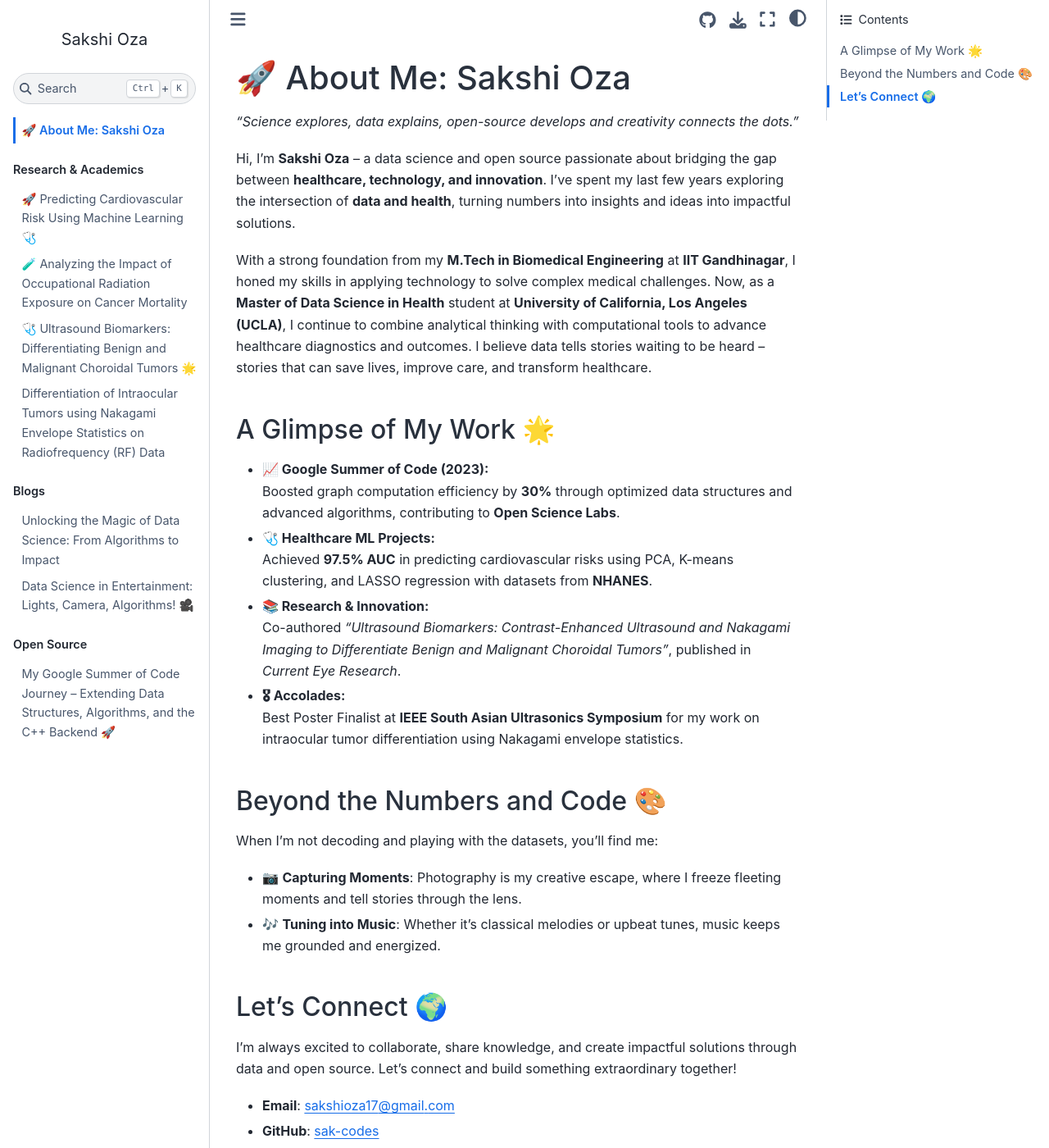
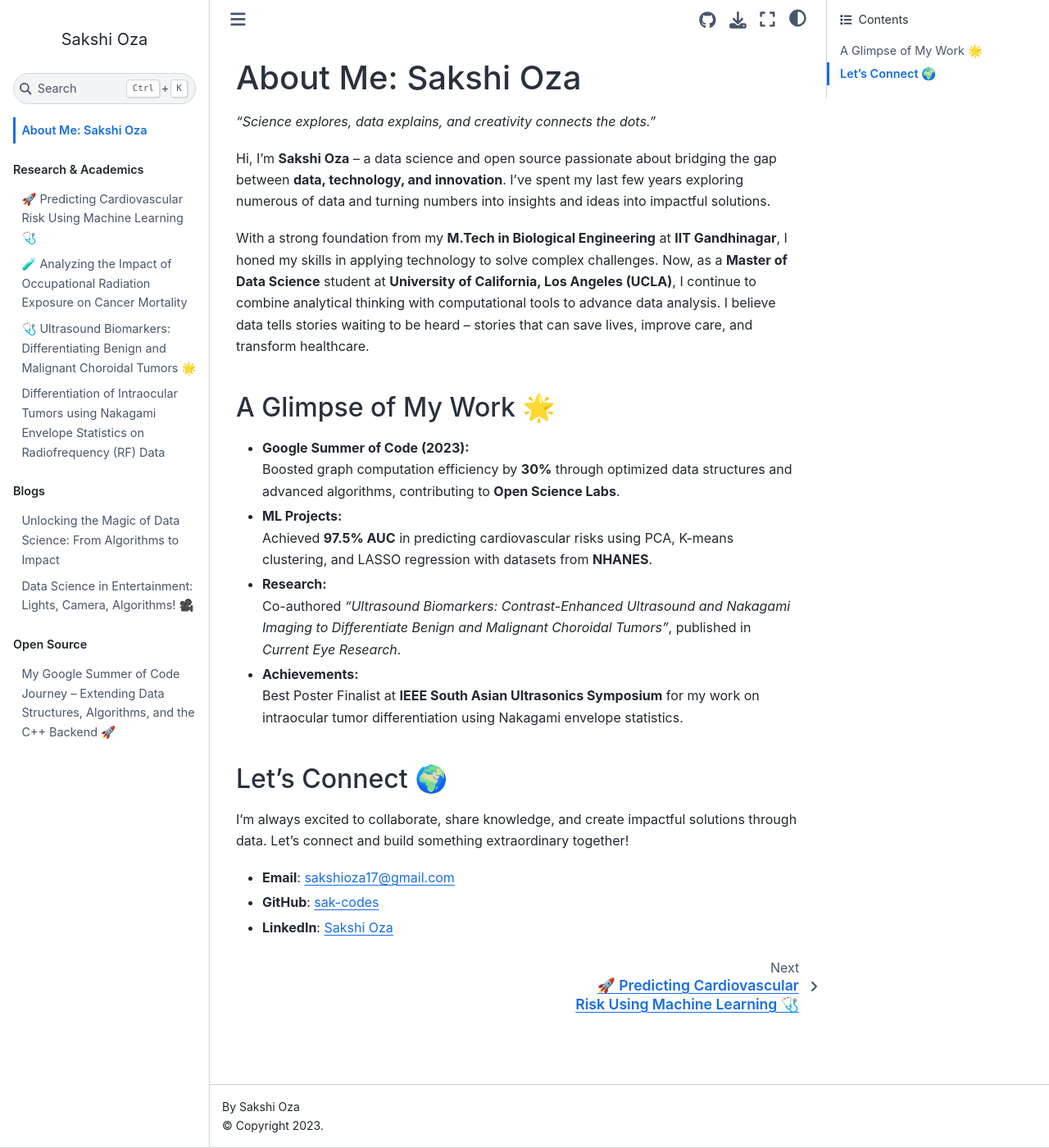
Before and after one commit to sak-codes/sak-codes.github.io, a Jupyter Book: the page built from docs/intro.md, in a window 1280 px wide and 1400 px high. Shown: the whole window at 82% size. Built offline with Jupyter Book 1.0.4 settings and Sphinx 7.4.7 and the Sphinx Book theme 1.1.4, drawn with Linux system fonts in a browser that asks for light colours.

Commit message:
fix intro

```diff
--- a/docs/intro.md
+++ b/docs/intro.md
@@ -1,38 +1,31 @@
-# 🚀 About Me: Sakshi Oza
+# About Me: Sakshi Oza
 
 
-*“Science explores, data explains, open-source develops and creativity connects the dots.”*
+*“Science explores, data explains, and creativity connects the dots.”*
 
-Hi, I’m **Sakshi Oza** – a data science and open source passionate about bridging the gap between **healthcare, technology, and innovation**. I’ve spent my last few years exploring the intersection of **data and health**, turning numbers into insights and ideas into impactful solutions.
+Hi, I’m **Sakshi Oza** – a data science and open source passionate about bridging the gap between **data, technology, and innovation**. I’ve spent my last few years exploring numerous of data and turning numbers into insights and ideas into impactful solutions.
 
-With a strong foundation from my **M.Tech in Biomedical Engineering** at **IIT Gandhinagar**, I honed my skills in applying technology to solve complex medical challenges. Now, as a **Master of Data Science in Health** student at **University of California, Los Angeles (UCLA)**, I continue to combine analytical thinking with computational tools to advance healthcare diagnostics and outcomes. I believe data tells stories waiting to be heard – stories that can save lives, improve care, and transform healthcare.
+With a strong foundation from my **M.Tech in Biological Engineering** at **IIT Gandhinagar**, I honed my skills in applying technology to solve complex challenges. Now, as a **Master of Data Science** student at **University of California, Los Angeles (UCLA)**, I continue to combine analytical thinking with computational tools to advance data analysis. I believe data tells stories waiting to be heard – stories that can save lives, improve care, and transform healthcare.
 
 
 ## A Glimpse of My Work 🌟
 
-- **📈 Google Summer of Code (2023):**
+- **Google Summer of Code (2023):**
    Boosted graph computation efficiency by **30%** through optimized data structures and advanced algorithms, contributing to **Open Science Labs**.
 
-- **🩺 Healthcare ML Projects:**
+- **ML Projects:**
    Achieved **97.5% AUC** in predicting cardiovascular risks using PCA, K-means clustering, and LASSO regression with datasets from **NHANES**.
 
-- **📚 Research & Innovation:**
+- **Research:**
    Co-authored *“Ultrasound Biomarkers: Contrast-Enhanced Ultrasound and Nakagami Imaging to Differentiate Benign and Malignant Choroidal Tumors”*, published in *Current Eye Research*.
 
-- **🎖 Accolades:**
+- **Achievements:**
    Best Poster Finalist at **IEEE South Asian Ultrasonics Symposium** for my work on intraocular tumor differentiation using Nakagami envelope statistics.
-
-
-## Beyond the Numbers and Code 🎨
-
-When I’m not decoding and playing with the datasets, you’ll find me:
-- 📷 **Capturing Moments**: Photography is my creative escape, where I freeze fleeting moments and tell stories through the lens.
-- 🎶 **Tuning into Music**: Whether it’s classical melodies or upbeat tunes, music keeps me grounded and energized.
 
 
 ## Let’s Connect 🌍
 
-I’m always excited to collaborate, share knowledge, and create impactful solutions through data and open source. Let’s connect and build something extraordinary together!
+I’m always excited to collaborate, share knowledge, and create impactful solutions through data. Let’s connect and build something extraordinary together!
 
 - **Email**:  sakshioza17@gmail.com
 - **GitHub**: [sak-codes](https://github.com/sak-codes)
```
